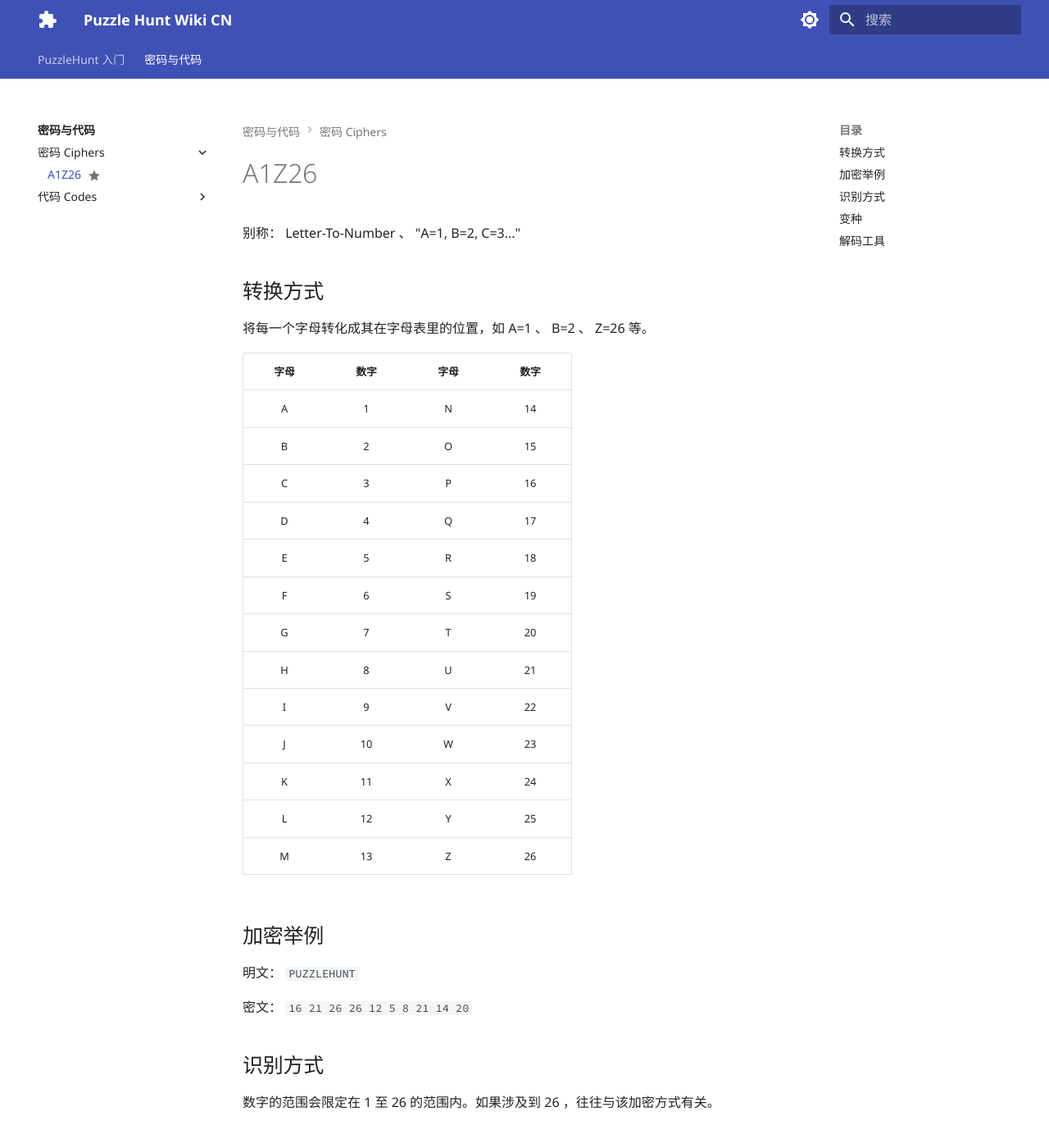
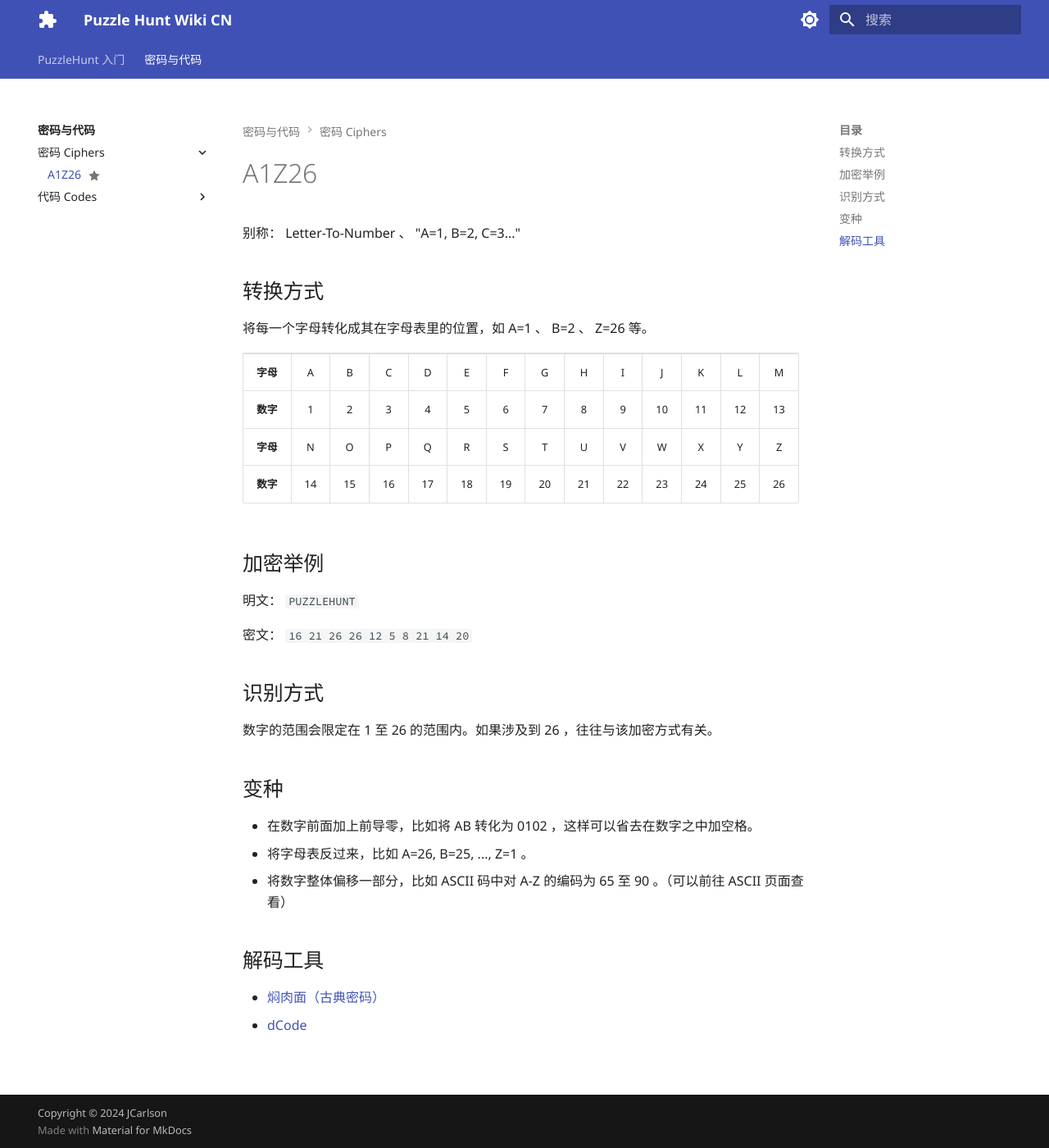
Before and after one commit to JimmyCHWang/puzzle-hunt-wiki-cn, an MkDocs documentation site: the page built from docs/ciphers-and-codes/ciphers/a1z26.md, in a window 1280 px wide and 1400 px high. Shown: the whole window at 82% size. Built offline with MkDocs 1.6.1 and Material for MkDocs 9.7.7, drawn with Linux system fonts in a browser that asks for light colours; plug-ins that fetch from the network failed and are left out.

Commit message:
A1Z26 Table CSS

```diff
--- a/docs/_static/css/extra.css
+++ b/docs/_static/css/extra.css
@@ -6,3 +6,14 @@
     mask-image: var(--md-status--frequent);
     -webkit-mask-image: var(--md-status--frequent);
 }
+
+.md-typeset tr.table-horizontal th {
+    min-width: 2rem !important;
+    border-top: 0.05rem solid var(--md-typeset-table-color);
+    text-align: center;
+}
+
+.md-typeset tr.table-horizontal td {
+    border-left: 0.05rem solid var(--md-typeset-table-color);
+    text-align: center !important;
+}
--- a/docs/ciphers-and-codes/ciphers/a1z26.md
+++ b/docs/ciphers-and-codes/ciphers/a1z26.md
@@ -10,21 +10,72 @@ status: frequent
 
 将每一个字母转化成其在字母表里的位置，如 A=1 、 B=2 、 Z=26 等。
 
-| 字母 | 数字 | 字母 | 数字 |
-|:----:|:---:|:----:|:----:|
-|  A   |  1  |  N   |  14  |
-|  B   |  2  |  O   |  15  |
-|  C   |  3  |  P   |  16  |
-|  D   |  4  |  Q   |  17  |
-|  E   |  5  |  R   |  18  |
-|  F   |  6  |  S   |  19  |
-|  G   |  7  |  T   |  20  |
-|  H   |  8  |  U   |  21  |
-|  I   |  9  |  V   |  22  |
-|  J   |  10 |  W   |  23  |
-|  K   |  11 |  X   |  24  |
-|  L   |  12 |  Y   |  25  |
-|  M   |  13 |  Z   |  26  |
+<table>
+    <tr class="table-horizontal">
+        <th>字母</th>
+        <td>A</td>
+        <td>B</td>
+        <td>C</td>
+        <td>D</td>
+        <td>E</td>
+        <td>F</td>
+        <td>G</td>
+        <td>H</td>
+        <td>I</td>
+        <td>J</td>
+        <td>K</td>
+        <td>L</td>
+        <td>M</td>
+    </tr>
+    <tr class="table-horizontal">
+        <th>数字</th>
+        <td>1</td>
+        <td>2</td>
+        <td>3</td>
+        <td>4</td>
+        <td>5</td>
+        <td>6</td>
+        <td>7</td>
+        <td>8</td>
+        <td>9</td>
+        <td>10</td>
+        <td>11</td>
+        <td>12</td>
+        <td>13</td>
+    </tr>
+    <tr class="table-horizontal">
+        <th>字母</th>
+        <td>N</td>
+        <td>O</td>
+        <td>P</td>
+        <td>Q</td>
+        <td>R</td>
+        <td>S</td>
+        <td>T</td>
+        <td>U</td>
+        <td>V</td>
+        <td>W</td>
+        <td>X</td>
+        <td>Y</td>
+        <td>Z</td>
+    </tr>
+    <tr class="table-horizontal">
+        <th>数字</th>
+        <td>14</td>
+        <td>15</td>
+        <td>16</td>
+        <td>17</td>
+        <td>18</td>
+        <td>19</td>
+        <td>20</td>
+        <td>21</td>
+        <td>22</td>
+        <td>23</td>
+        <td>24</td>
+        <td>25</td>
+        <td>26</td>
+    </tr>
+</table>
 
 ## 加密举例
 
```
